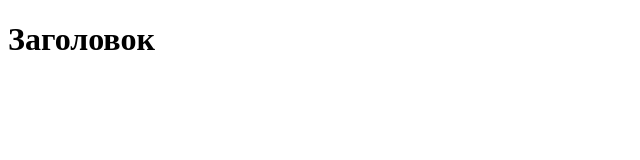
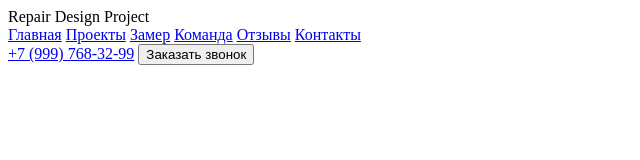
Before and after one commit to KolesnikovJs/landingPage, a website: page index.html in a window 1280 px wide. Shown: the whole page, without its empty margins (0-640 px from the left). Drawn offline with Linux system fonts and the light colour scheme.

Commit message:
add header in index.html

```diff
--- a/index.html
+++ b/index.html
@@ -6,6 +6,27 @@
     <title>Document</title>
 </head>
 <body>
-    <h1>Заголовок</h1>
+    <header class="header">
+        <div class="container">
+            <div class="menu">
+                <div class="logo menu__logo">Repair Design Project</div>
+                <nav class="nav menu__nav">
+                    <a href="#" class="nav__item">Главная</a>
+                    <a href="#" class="nav__item">Проекты</a>
+                    <a href="#" class="nav__item">Замер</a>
+                    <a href="#" class="nav__item">Команда</a>
+                    <a href="#" class="nav__item">Отзывы</a>
+                    <a href="#" class="nav__item">Контакты</a>
+                </nav>
+                <!-- /.nav -->
+                <div class="contacts menu__contacts">
+                    <a href="tel:+79997683299" class="phone contacts__phone">+7 (999) 768-32-99</a>
+                    <button class="button contacts__button button--primary">Заказать звонок</button>
+                </div>
+            </div>
+            <!-- /.menu -->
+        </div>
+        <!-- /.container -->
+    </header>
 </body>
 </html>
```
